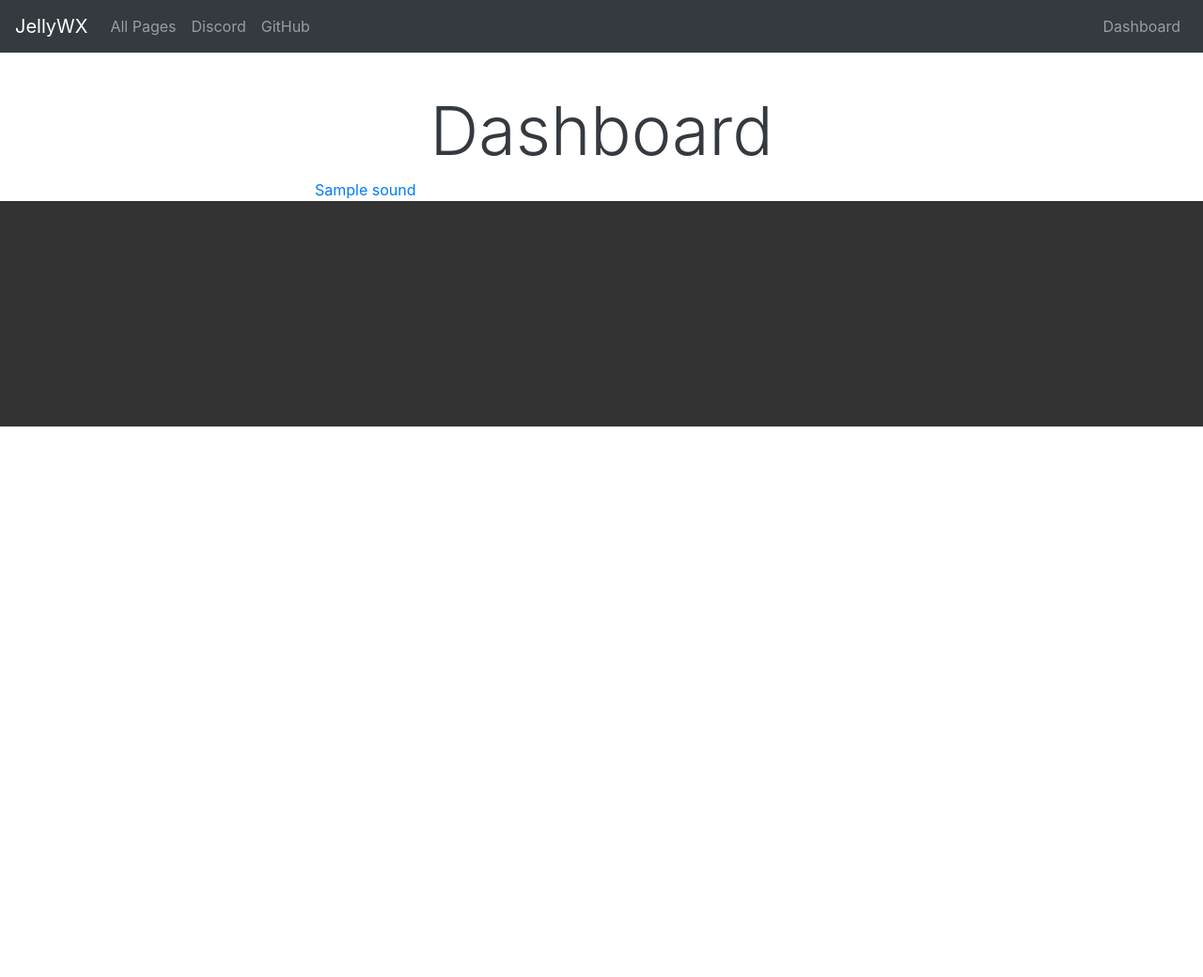
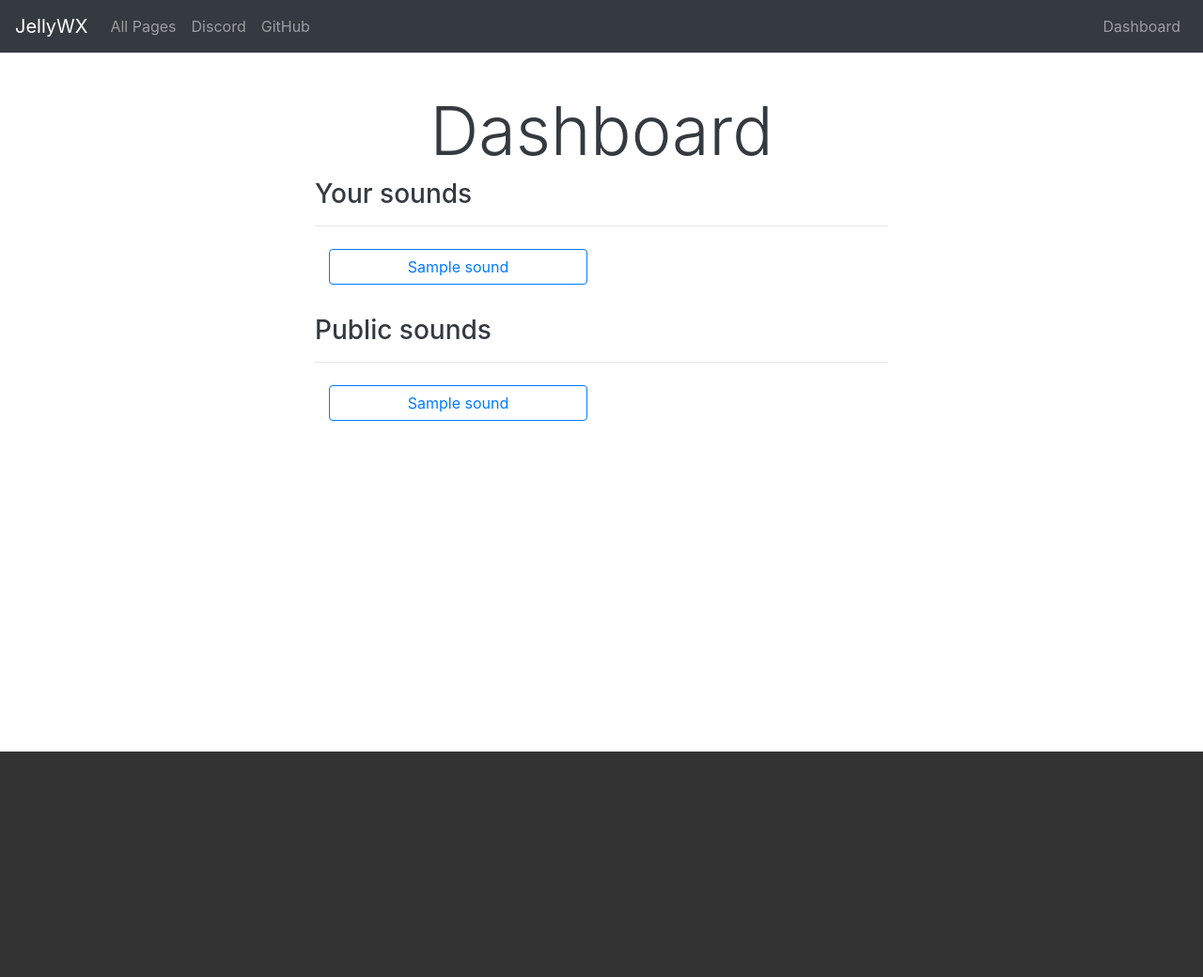
Before and after one commit to JellyWX/soundfx-web, a Flask app: template app/templates/dashboard.html in a window 1280 px wide. Shown: the whole page at 94% size. Before the commit the page ends 454 px from the top, so only its background shows below. Run offline with Flask 2, Linux system fonts and the light colour scheme; tables that the repository leaves empty hold one stand-in row (values such as "Sample post"); the template is opened without the code that fills it: values that come from a table or form of the project are taken from there, most other values are stand-ins (such as "Sample title", 1, 10 or a date in 2020); parts of the project's set-up code (start-up, migrations or seed data) failed here and were passed over; some libraries are stand-ins or nearby versions.

Commit message:
patched up

```diff
--- a/app/templates/dashboard.html
+++ b/app/templates/dashboard.html
@@ -1,7 +1,7 @@
 {% extends "base.html" %}
 {% block content %}
 
-<div class="container-fluid">
+<div class="container-fluid" style="min-height: 100vh;">
 
     <div class="row">
 
@@ -13,26 +13,54 @@
 
             <h1 class="display-3 text-dark text-center" style="margin-top: 6rem;">Dashboard</h1>
 
-            {% for sound in sounds %}
-                <a href="javascript:req('{{ url_for('play', id=sound.id) }}')">{{ sound.name }}</a>
-            {% endfor %}
+            <h3 class="display-5 text-dark">Your sounds</h3>
+            <hr>
+
+            <div class="container">
+                <div class="row">
+                    {% for sound in user_sounds %}
+                        <div class="col-6">
+                            <a href="#" data-toggle="tooltip" data-placement="bottom" title="ID: {{ sound.id }}, Plays: {{ sound.plays }}">
+                                <button type="button" onclick="javascript:req('{{ url_for('play', id=sound.id) }}')" class="btn btn-outline-primary" style="width: 100%; margin-top: 0.5rem;">{{ sound.name }}</button>
+                            </a>
+                        </div>
+                    {% endfor %}
+                </div>
+            </div>
+
+            <h3 class="display-5 text-dark" style="margin-top: 2rem;">Public sounds</h3>
+            <hr>
+
+            <div class="container">
+                <div class="row">
+                    {% for sound in public %}
+                        <div class="col-6">
+                            <a href="#" data-toggle="tooltip" data-placement="bottom" title="ID: {{ sound.id }}, Plays: {{ sound.plays }}">
+                                <button type="button" onclick="javascript:req('{{ url_for('play', id=sound.id) }}')" class="btn btn-outline-primary" style="width: 100%; margin-top: 0.5rem;">{{ sound.name }}</button>
+                            </a>
+                        </div>
+                    {% endfor %}
+                </div>
+            </div>
 
             <script>
 
 function req(url) {
     var xhttp = new XMLHttpRequest();
     xhttp.onreadystatechange = function() {
-        console.log("done");
+
     };
     xhttp.open("POST", url, true);
     xhttp.send();
 }
 
+$(document).ready(function(){
+    $('[data-toggle="tooltip"]').tooltip();
+});
+
             </script>
         </div>
-
     </div>
-
 </div>
 
 {% endblock %}
```
Also changed, not shown: app/routes.py (+4 -4 lines).
